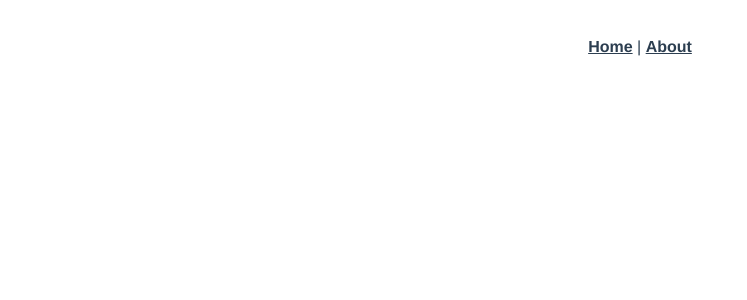
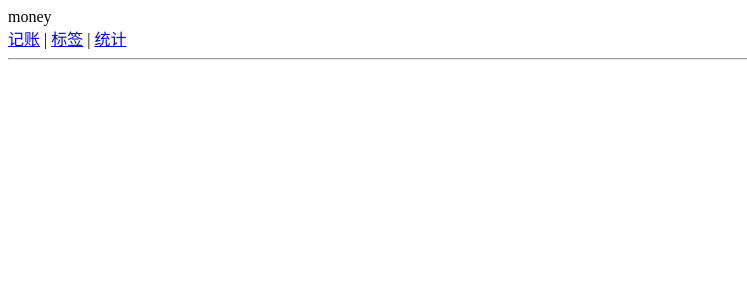
Before and after one commit to wweerp/more-money, a Vue app: page /#/money in a window 1280 px wide. Shown: the top 300 px of the page, without its empty margins (0-747 px from the left). Built offline with nearby package versions, Linux system fonts and the light colour scheme.

Commit message:
全局组件

```diff
--- a/src/App.vue
+++ b/src/App.vue
@@ -1,14 +1,12 @@
 <template>
-  <div id="app">
-    <div id="nav">
-      <router-link to="/">Home</router-link> |
-      <router-link to="/about">About</router-link>
-    </div>
+  <div>
     <router-view/>
+    <hr/>
   </div>
 </template>
 
 <style lang="scss">
+
 #app {
   font-family: Avenir, Helvetica, Arial, sans-serif;
   -webkit-font-smoothing: antialiased;
--- a/src/main.ts
+++ b/src/main.ts
@@ -3,8 +3,10 @@
 import './registerServiceWorker'
 import router from './router'
 import store from './store'
+import Nav from "@/views/Nav.vue";
 
 Vue.config.productionTip = false
+Vue.component('Nav',Nav)
 
 new Vue({
   router,
--- a/src/router/index.ts
+++ b/src/router/index.ts
@@ -1,22 +1,27 @@
 import Vue from 'vue'
-import VueRouter, { RouteConfig } from 'vue-router'
-import Home from '../views/Home.vue'
+import VueRouter, {RouteConfig} from 'vue-router'
+import Money from '@/views/Money.vue'
+import Labels from '@/views/Labels.vue'
+import Statistics from '@/views/Statistics.vue'
 
 Vue.use(VueRouter)
 
 const routes: Array<RouteConfig> = [
     {
         path: '/',
-    name: 'Home',
-    component: Home
+        redirect: '/money'
     },
     {
-    path: '/about',
-    name: 'About',
-    // route level code-splitting
-    // this generates a separate chunk (about.[hash].js) for this route
-    // which is lazy-loaded when the route is visited.
-    component: () => import(/* webpackChunkName: "about" */ '../views/About.vue')
+        path: '/money',
+        component: Money
+    },
+    {
+        path: '/labels',
+        component: Labels
+    },
+    {
+        path: '/statistics',
+        component: Statistics
     }
 ]
 
--- a/src/views/About.vue
+++ /dev/null
@@ -1,5 +0,0 @@
-<template>
-  <div class="about">
-    <h1>This is an about page</h1>
-  </div>
-</template>
--- a/src/views/Home.vue
+++ /dev/null
@@ -1,18 +0,0 @@
-<template>
-  <div class="home">
-    <img alt="Vue logo" src="../assets/logo.png">
-    <HelloWorld msg="Welcome to Your Vue.js App"/>
-  </div>
-</template>
-
-<script>
-// @ is an alias to /src
-import HelloWorld from '@/components/HelloWorld.vue'
-
-export default {
-  name: 'Home',
-  components: {
-    HelloWorld
-  }
-}
-</script>
--- /dev/null
+++ b/src/views/Labels.vue
@@ -0,0 +1,16 @@
+<template>
+  <div>labels
+    <Nav/>
+  </div>
+</template>
+
+<script>
+
+export default {
+  name: "Labels.vue",
+}
+</script>
+
+<style scoped>
+
+</style>
--- /dev/null
+++ b/src/views/Money.vue
@@ -0,0 +1,16 @@
+<template>
+  <div>money
+    <Nav/>
+  </div>
+</template>
+
+<script>
+
+export default {
+  name: "Money.vue",
+}
+</script>
+
+<style scoped>
+
+</style>
--- /dev/null
+++ b/src/views/Nav.vue
@@ -0,0 +1,19 @@
+<template>
+  <div>
+    <router-link to="/money">记账</router-link>
+    |
+    <router-link to="/labels">标签</router-link>
+    |
+    <router-link to="/statistics">统计</router-link>
+  </div>
+</template>
+
+<script>
+export default {
+  name: "Nav.vue"
+}
+</script>
+
+<style scoped>
+
+</style>
--- /dev/null
+++ b/src/views/Statistics.vue
@@ -0,0 +1,16 @@
+<template>
+  <div>statistics
+    <Nav/>
+  </div>
+</template>
+
+<script>
+
+export default {
+  name: "Statistics.vue",
+}
+</script>
+
+<style scoped>
+
+</style>
```
Lines whose indentation alone changed are shown as unchanged.
